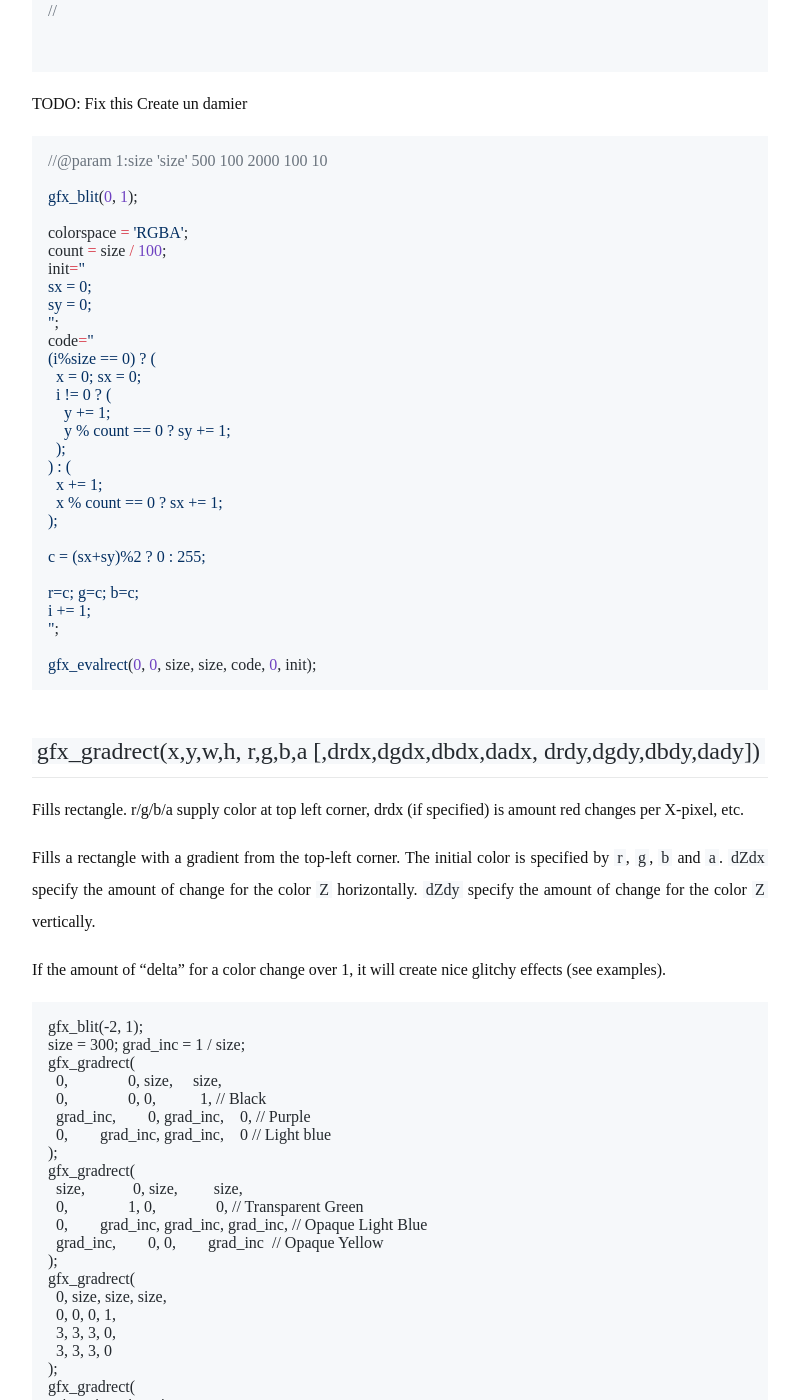
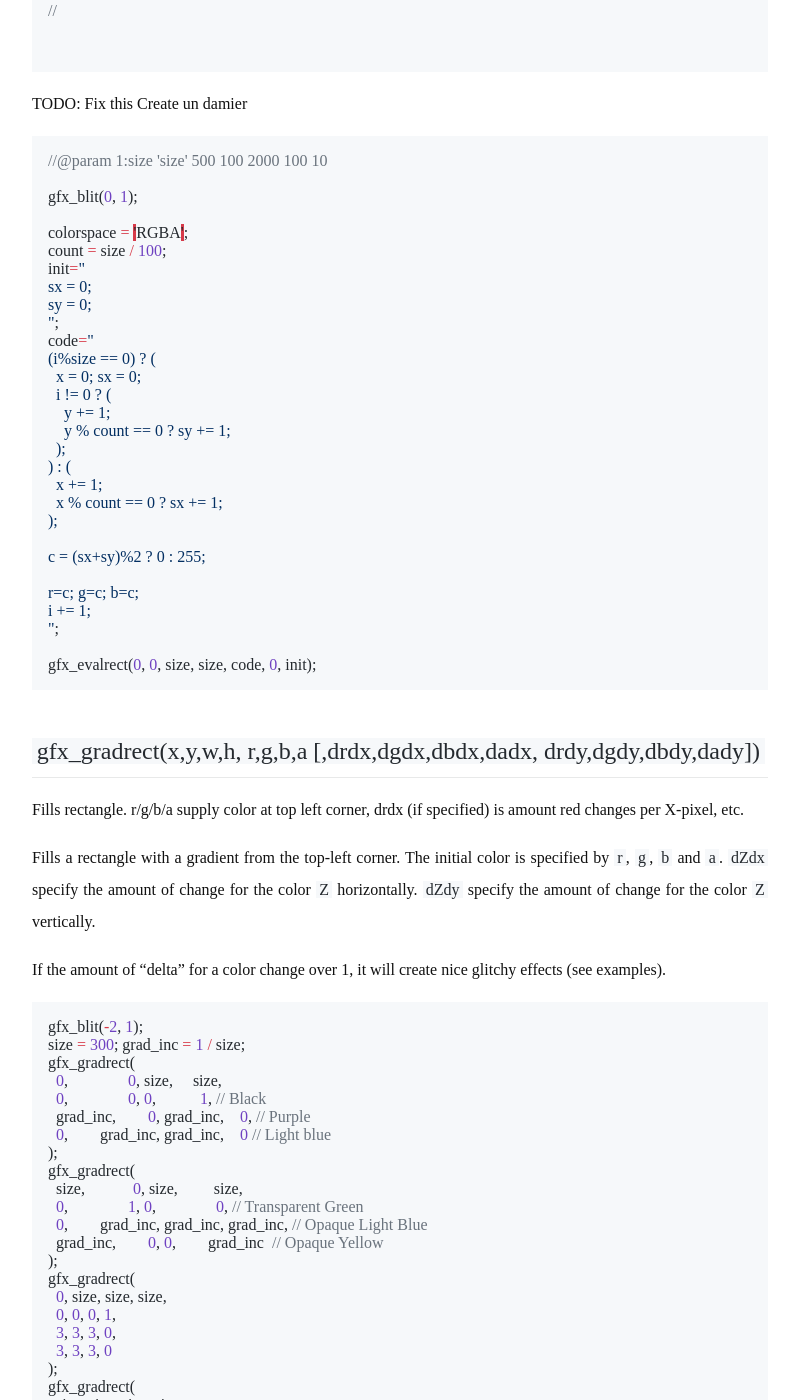
Before and after one commit to nobe4/nobe4.github.io, a Jekyll site: the page built from _posts/2020-05-02-reaper-video.md, in a window 1280 px wide and 1400 px high, scrolled down 19021 px. Shown: the whole window, without its empty margins (240-1039 px from the left). Built offline with Jekyll 4.4.1, drawn with Linux system fonts in a browser that asks for light colours; some web fonts are replaced; some of the changed text lies outside the part shown.

Commit message:
Fix code

````diff
--- a/_posts/2020-05-02-reaper-video.md
+++ b/_posts/2020-05-02-reaper-video.md
@@ -48,7 +48,7 @@
 Project time in seconds.
 
 E.g.
-```C
+```c
 project_time == 0.46666666... (start of project)
 project_time == 0.86666666... (after 1 bar)
 ```
@@ -57,7 +57,7 @@
 Current tempo in BPM.
 
 E.g.
-```php
+```c
 project_tempo == 144.000
 ```
 
@@ -65,7 +65,7 @@
 Current time signature numerator.
 
 E.g.
-```php
+```c
 project_ts_num == 4.00000
 ```
 
@@ -73,7 +73,7 @@
 Current time signature denominator.
 
 E.g.
-```php
+```c
 project_ts_denom == 4.00000
 ```
 
@@ -85,7 +85,7 @@
 Item time in seconds when inside an item.
 
 E.g.
-```php
+```c
 project_time == 0.01666666... (start of project)
 project_time == 0.88333333... (after 1 bar)
 ```
@@ -94,7 +94,7 @@
 Project FPS (frames per second).
 
 E.g.
-```php
+```c
 framerate == 30.00000
 ```
 
@@ -103,7 +103,7 @@
 You can update this value before drawing.
 
 E.g.
-```php
+```c
 project_w == 1080.0000
 // Updating the width
 project_w = 720
@@ -114,7 +114,7 @@
 You can update this value before drawing.
 
 E.g.
-```php
+```c
 project_h == 720.0000
 // Updating the width
 project_h = 480
@@ -125,7 +125,7 @@
 Equals `0` if the project's size has been changed via media/code.
 
 E.g.
-```php
+```c
 // Default project size
 project_wh_valid == 1.0000
 // Media defined project size
@@ -144,21 +144,21 @@
 Parameters values
 
 E.g.
-```php
+```c
 //@param 1:a 'a'
 // See below for default param values.
 a == 0
 ```
 
 Parameters are defined using the following format:
-```php
+```c
 //@param [<idx>[:varname]|varname] 'name' [default min max center step]
 ```
 `name` is displayed on the side and `varname` can be used in the code.
 `varname` cannot be one of the special variables.
 
 E.g.
-```php
+```c
 // Defaults to 0 0 1 0.5 0.01
 //@param 1:a 'a'
 
@@ -172,7 +172,7 @@
 Values can be set in the code with `gfx_set` or directly with their name.
 
 E.g.
-```php
+```c
 gfx_blit(-2, 0); // Ignore this line for now
 
 // rgb
@@ -186,7 +186,7 @@
 gfx_set(1, 1, 1,   0); gfx_fillrect(200, 0, 100, 100);
 ```
 
-```php
+```c
 gfx_blit(-2, 0);
 
 // Display cat picture in the background.
@@ -227,7 +227,7 @@
 Value can be set with `gfx_set` or directly with `gfx_mode`.
 
 E.g.
-```php
+```c
 gfx_blit(-2,1);
 
 // Yellow background
@@ -245,7 +245,7 @@
 Value can be set with `gfx_set` or directly with `gfx_dest`.
 
 E.g.
-```php
+```c
 gfx_blit(-2, 0); // Clear the screen
 
 // Create image.
@@ -289,7 +289,7 @@
 More or less `input_count() - input_track_count()`.
 
 E.g.
-```php
+```c
 // Debug code, ignore
 function t(n, i)(t="";sprintf(#t,"%d",n);gfx_str_draw(#t,100,100+i*20););
 gfx_blit(-2,1); gfx_set(1);
@@ -307,7 +307,7 @@
 `-1` shows whichever id will be on top.
 
 E.g.
-```php
+```c
 // Debug code, ignore.
 function t(n, i)(t="";sprintf(#t,"%d",n);gfx_str_draw(#t,100,100+i*20););
 gfx_blit(-2,1); gfx_set(1);
@@ -325,7 +325,7 @@
 Returns id of the item on the relative `x`th track above the current one. Similar to `input_track()` but also returns `-1000` if no video track is present, or `-10000` if no video tracks are present later.
 
 E.g.
-```php
+```c
 function t(n, i)(t="";sprintf(#t,"%d",n);gfx_str_draw(#t,100,100+i*20););
 gfx_blit(-2,1);
 gfx_set(1);
@@ -349,7 +349,7 @@
 Returns 1.0 if current FX is on master chain, 2.0 if on monitoring FX chain, 0 otherwise.
 
 E.g.
-```php
+```c
 // Master track
 function t(n, i)(t="";sprintf(#t,"%f",n);gfx_str_draw(#t,0,0+i*20););
 gfx_blit(0,-1); gfx_set(1);
@@ -372,7 +372,7 @@
 If `input` is a video processor in effect form, automated parameters can be queried via `wet`/`parm1`/...
 
 E.g.
-```php
+```c
 // Fx 1: a 'a' 1 - video processor
 //@param1:a 'a' 1
 
@@ -394,7 +394,7 @@
 Gets the input take name or track name. Returns 1 if name was found, 0 otherwise.
 
 E.g.
-```php
+```c
 function t(n, i)(t="";a=input_get_name(n,#t);gfx_str_draw(#t,100,100+i*20););
 gfx_blit(-2,1); gfx_set(1);
 
@@ -410,7 +410,7 @@
 The returned index can be used in `gfx_dest`, `gfx_blit` and in other places.
 
 E.g.
-```php
+```c
 gfx_blit(-2, 0); // Clear the screen
 
 // Create three images.
@@ -452,7 +452,7 @@
 Here the `handle` is not to be confused with `input` that `gfx_blit` uses.
 
 E.g.
-```php
+```c
 // Show background image
 gfx_blit(0, 1);
 
@@ -477,7 +477,7 @@
 Can be used with `gfx_img_hold` to detect changes in low frame rate video.
 
 E.g.
-```php
+```c
 i1 = gfx_img_alloc(100, 100, 1);
 gfx_set(1, 0, 0, 1, 0, i1); gfx_fillrect(0, 0, 100, 100);
 h1 = gfx_img_hold(i1);
@@ -499,7 +499,7 @@
 Releases an earlier allocated image index.
 
 E.g.
-```php
+```c
 r = gfx_img_resize(0, 100, 100);
 gfx_img_free(r);
 ```
@@ -514,7 +514,7 @@
 `dest` is the integer to a destination item to draw on.
 
 E.g.
-```php
+```c
 gfx_blit(-2, 0); // Clear the screen
 
 gfx_set(1, 0, 0, 1, 0, -1, 1); gfx_fillrect(0, 0, 100, 100);
@@ -534,7 +534,7 @@
 `srcx`,`srcy`,`srcw`,`srch` control the source position and size of the image.
 
 E.g.
-```php
+```c
 // To see change in `input`, check `gfx_img_alloc`.
 gfx_blit(0, 1);
 gfx_blit(0, 0, 400, 0, 100, 100);
@@ -551,7 +551,7 @@
 Fills a rectangle with the current color/mode/alpha
 
 E.g.
-```php
+```c
 gfx_blit(-2, 1);
 
 i = 0; inc = 40;
@@ -584,7 +584,7 @@
     Note: variables _1-_99 are thread-local variables which will always be initialized to 0, and _0 will be initialized to the thread index (usually 0 or 1)
 
 E.g.
-```php
+```c
 // All the code below will run in the following context:
 gfx_blit(-2, 1);
 colorspace = 'RGBA';
@@ -608,7 +608,7 @@
 
 TODO: Fix this
 Create un damier
-```php
+```c
 //@param 1:size 'size' 500 100 2000 100 10
 
 gfx_blit(0, 1);
@@ -650,7 +650,7 @@
 
 If the amount of "delta" for a color change over 1, it will create nice glitchy effects (see examples).
 
-```C
+```c
 gfx_blit(-2, 1);
 size = 300; grad_inc = 1 / size;
 gfx_gradrect(
````
